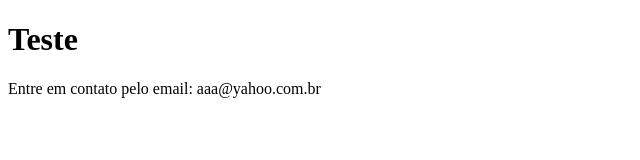
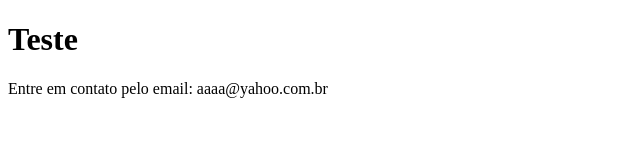
Before and after one commit to Dalton-Dias/sistema-de-cadastro, a plain HTML site: page Teste.html in a window 1280 px wide. Shown: the full height of the page, 0-640 px from the left. Drawn offline with Linux system fonts and the light colour scheme.

Commit message:
Alterando o email

```diff
--- a/Teste.html
+++ b/Teste.html
@@ -8,6 +8,6 @@
 </head>
 <body>
     <h1>Teste</h1>
-    <p>Entre em contato pelo email: aaa@yahoo.com.br</p>
+    <p>Entre em contato pelo email: aaaa@yahoo.com.br</p>
 </body>
 </html>
```
